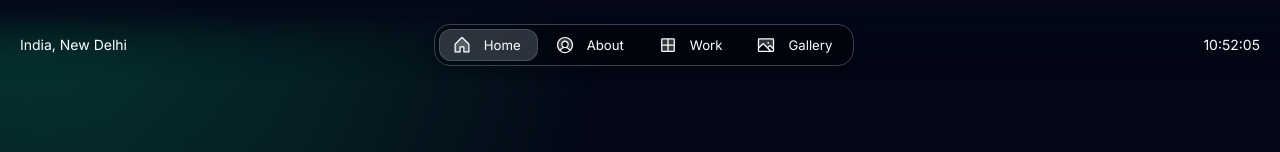
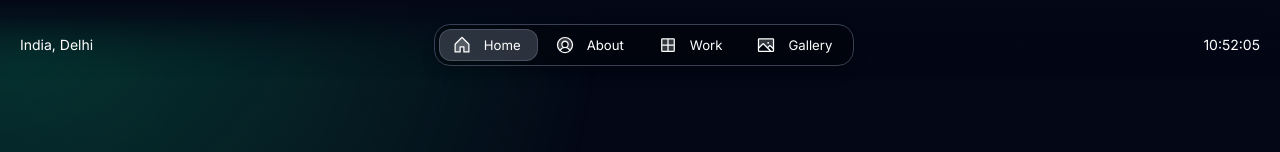
Before and after one commit to ankitrajrules/Portfolio, a Next.js app: page / in a window 1280 px wide. Shown: the top 152 px of the page. Built offline with nearby package versions, Linux system fonts and the light colour scheme.

Commit message:
Changing the Location and starter line

```diff
--- a/src/app/resources/content.js
+++ b/src/app/resources/content.js
@@ -9,7 +9,7 @@ const person = {
 	role: "Software Engineer",
 	avatar: "/images/avatar.jpg",
 	location: "Asia/Kolkata", // Expecting the IANA time zone identifier, e.g., 'Europe/Vienna'
-	situated: "India, New Delhi",
+	situated: "India, Delhi",
 	languages: ["English", "Hindi"], // optional: Leave the array empty if you don't want to display languages
 };
 
@@ -56,7 +56,7 @@ const home = {
 	headline: ["Software Engineer", "Fullstack Developer", "Problem Solver"],
 	subline: (
 		<>
-			I'm Ankit Raj, a Fullstack Developer in <InlineCode>BSES Delhi</InlineCode> ,
+			I'm Ankit Raj, a Software Developer in <InlineCode>BSES Delhi</InlineCode> ,
 			<br />transforming ideas into coded solutions.
 			<br />I can do Frontend, Backend Development and Integrating AI solutions.
 		</>
```
